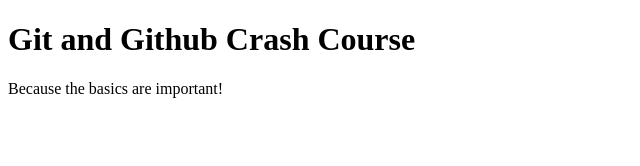
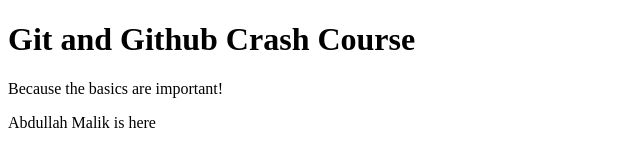
Before and after one commit to Abdullah-Maalik/github-crash-course, a plain HTML site: page index.html in a window 1280 px wide. Shown: the whole page, without its empty margins (0-640 px from the left). Drawn offline with Linux system fonts and the light colour scheme.

Commit message:
new pragraph added

```diff
--- a/index.html
+++ b/index.html
@@ -8,5 +8,6 @@
 <body>
         <h1>Git and Github Crash Course</h1>
         <p>Because the basics are important!</p>
+        <p>Abdullah Malik is here</p>
 </body>
 </html>
```
